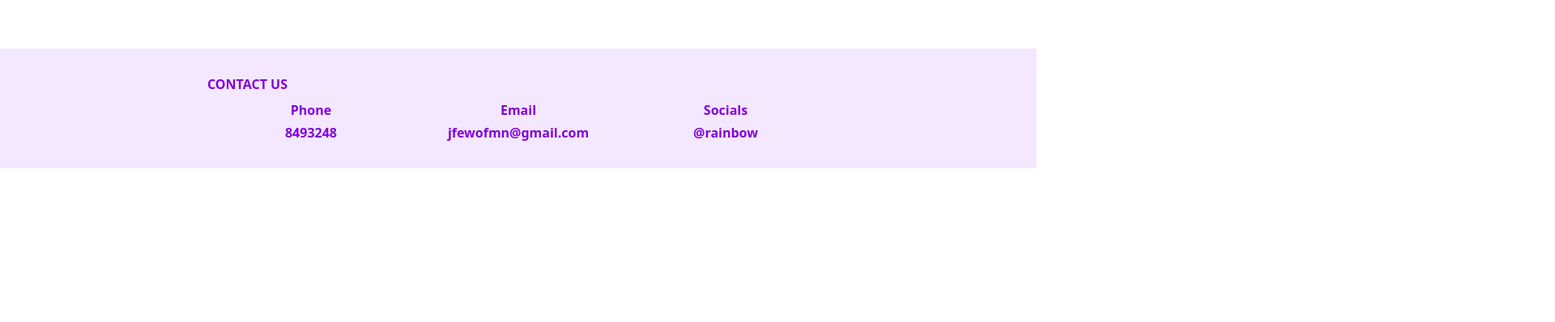
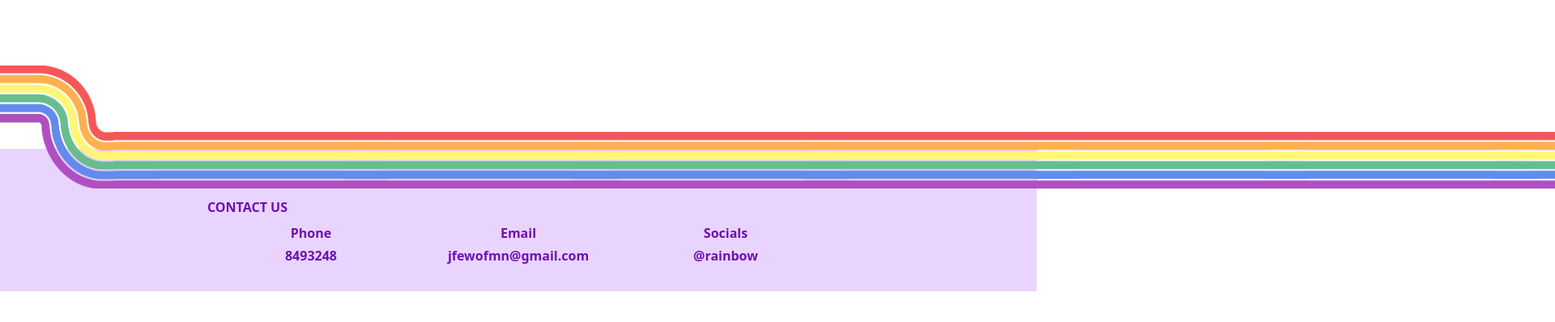
Before and after one commit to UoaWDCC/rainbow-engineering, a Next.js app: page / in a window 1280 px wide. Shown: the part 592-990 px from the top of the page at 81% size, 1920 px wide, since content can reach past the window. Before the commit the page ends 800 px from the top, so only its background shows below. Built offline with nearby package versions, Linux system fonts and the light colour scheme.

Commit message:
Added rainbow banner

```diff
--- a/src/app/layout.tsx
+++ b/src/app/layout.tsx
@@ -24,12 +24,74 @@ export default function RootLayout({
 }>) {
   return (
     <html lang="en">
-      <body className="flex flex-col min-h-screen">
+      <body className="flex flex-col min-h-screen overflow-hidden">
         <main className="flex-grow">
           {children}
         </main>
+<div className="relative z-30 mt-[300px] flex">
+  <img
+    src="/rainbow_head.png"
+    alt="Rainbow Footer Banner"
+    className="relative mt-[300px] w-35 object-contain block shrink-0"
+    style={{ bottom: '-49px' }}
+  />
+  <img
+    src="/rainbow_body.png"
+    alt="Rainbow Footer Banner"
+    className="relative w-71 object-contain block shrink-0"
+    style={{ bottom: '-240px' }}
+  />
+    <img
+    src="/rainbow_body.png"
+    alt="Rainbow Footer Banner"
+    className="relative w-71 object-contain block shrink-0"
+    style={{ bottom: '-240px' }}
+  />
+    <img
+    src="/rainbow_body.png"
+    alt="Rainbow Footer Banner"
+    className="relative w-71 object-contain block shrink-0"
+    style={{ bottom: '-240px' }}
+  />
+    <img
+    src="/rainbow_body.png"
+    alt="Rainbow Footer Banner"
+    className="relative w-71 object-contain block shrink-0"
+    style={{ bottom: '-240px' }}
+  />
+    <img
+    src="/rainbow_body.png"
+    alt="Rainbow Footer Banner"
+    className="relative w-71 object-contain block shrink-0"
+    style={{ bottom: '-240px' }}
+  />
+    <img
+    src="/rainbow_body.png"
+    alt="Rainbow Footer Banner"
+    className="relative w-71 object-contain block shrink-0"
+    style={{ bottom: '-240px' }}
+  />
+    <img
+    src="/rainbow_body.png"
+    alt="Rainbow Footer Banner"
+    className="relative w-71 object-contain block shrink-0"
+    style={{ bottom: '-240px' }}
+  />
+    <img
+    src="/rainbow_body.png"
+    alt="Rainbow Footer Banner"
+    className="relative w-71 object-contain block shrink-0"
+    style={{ bottom: '-251px' }}
+  />
+    <img
+    src="/rainbow_body.png"
+    alt="Rainbow Footer Banner"
+    className="relative w-71 object-contain block shrink-0"
+    style={{ bottom: '-251px' }}
+  />
+</div>
 
-<footer className="bg-purple-100 text-purple-700 text-center p-8 relative z-0">
+<footer className="bg-purple-200 text-purple-800 text-center p-8 pt-15 relative z-0">
   <div className="w-full max-w-3xl mx-auto text-left mb-2">
     <h4 className="font-bold">CONTACT US</h4>
   </div>
```
Also changed, not shown: public/rainbow_body.png, public/rainbow_head.png.
